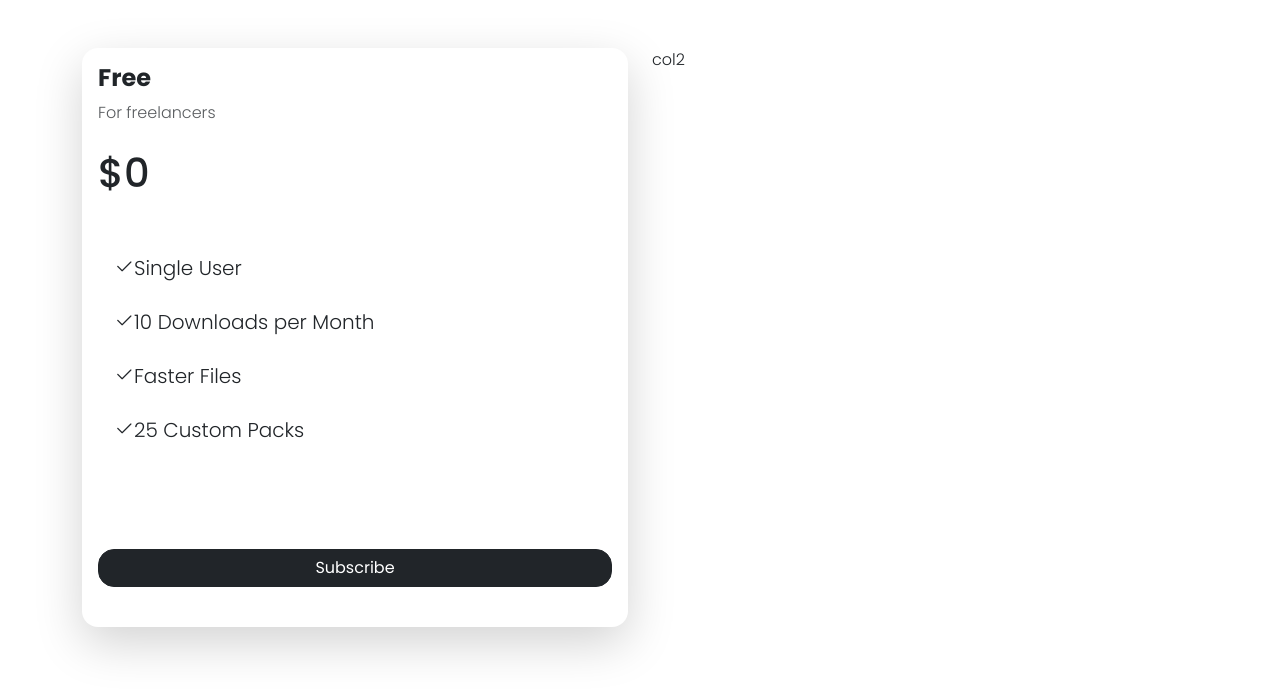
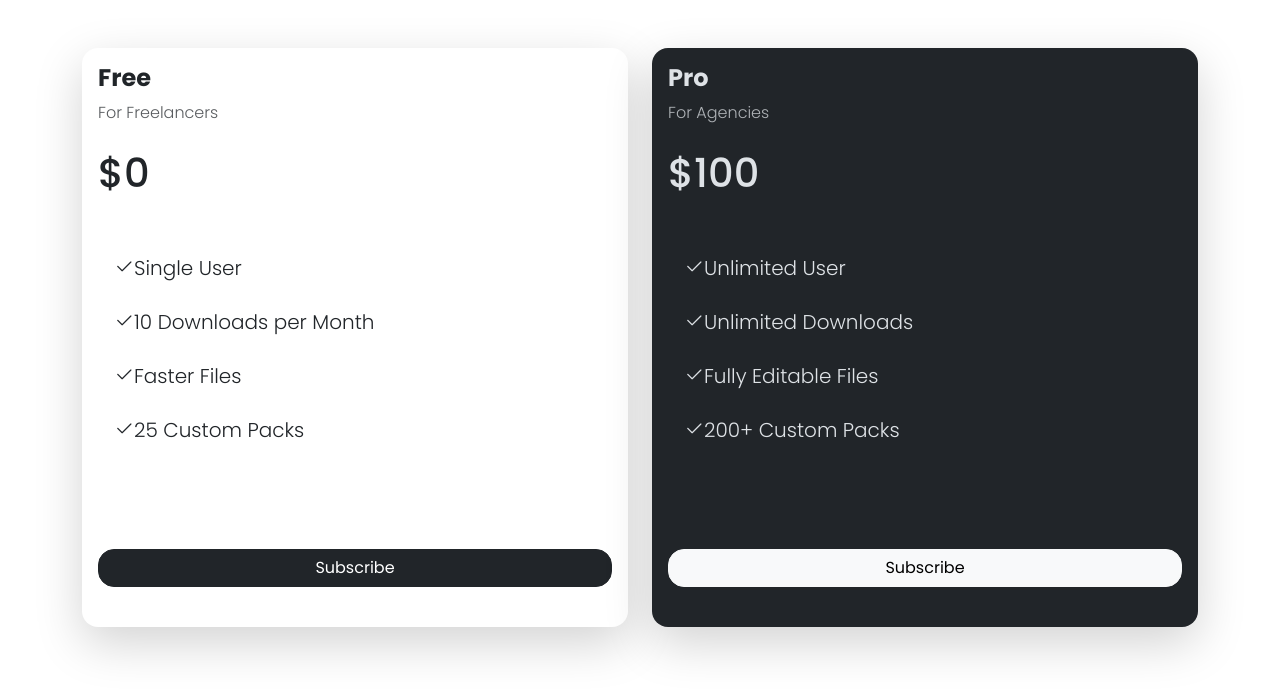
Before and after one commit to Mars-128-8/pricing-cards, a plain HTML site: page index.html in a window 1280 px wide. Drawn offline with nearby package versions, Linux system fonts and the light colour scheme.

Commit message:
Last commit

```diff
--- a/index.html
+++ b/index.html
@@ -22,7 +22,7 @@
                 <div class="card rounded-4 border-0 shadow-lg mb-5">
                     <div class="card-body">
                         <h4 class="fw-bold">Free</h4>
-                        <p class="text-muted">For freelancers</p>
+                        <p class="text-muted">For Freelancers</p>
                         <h2 class="fs-1 fw-bolded mt-4 mb-5">$0</h2>
                         <ul class="list-group mb-5 fs-5 list-group-flush vstack gap-2">
                             <li class="list-group-item border-0"><i class="bi bi-check2"></i>Single User</li>
@@ -36,7 +36,24 @@
                     </div>
                 </div>
             </div>
-            <div class="col-md-6">col2</div>
+            <div class="col-md-6">
+                <div class="card rounded-4 border-0 shadow-lg mb-5" data-bs-theme="dark">
+                    <div class="card-body">
+                        <h4 class="fw-bold">Pro</h4>
+                        <p class="text-muted">For Agencies</p>
+                        <h2 class="fs-1 fw-bolded mt-4 mb-5">$100</h2>
+                        <ul class="list-group mb-5 fs-5 list-group-flush vstack gap-2">
+                            <li class="list-group-item border-0"><i class="bi bi-check2"></i>Unlimited User</li>
+                            <li class="list-group-item border-0"><i class="bi bi-check2"></i>Unlimited Downloads</li>
+                            <li class="list-group-item border-0"><i class="bi bi-check2"></i>Fully Editable Files</li>
+                            <li class="list-group-item border-0"><i class="bi bi-check2"></i>200+ Custom Packs</li>
+                        </ul>
+                        <div class="d-grid">
+                            <button class="btn btn-light rounded-4 mt-5 mb-4">Subscribe</button>
+                        </div>
+                    </div>
+                </div>
+            </div>
         </div>
     </div>
     <script src="js/bootstrap.bundle.min.js"></script>
```
